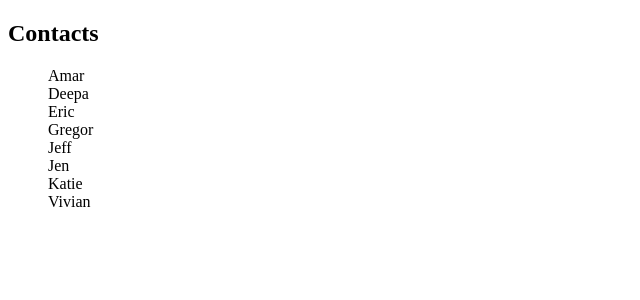
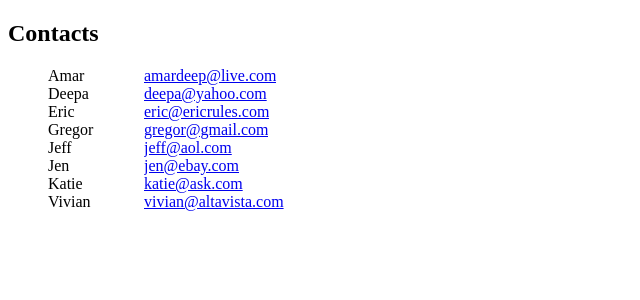
Before and after one commit to brgibson/www, a PHP site: page /contacts/contacts.html in a window 1280 px wide. Shown: the top 300 px of the page, without its empty margins (0-640 px from the left). Run offline with PHP 8.4, Linux system fonts and the light colour scheme.

Commit message:
contacts - adding mailto on emails - adding styling for revealing details

```diff
--- a/contacts/contacts.css
+++ b/contacts/contacts.css
@@ -12,31 +12,47 @@ dl, dt, dd{
 #contacts > dl > dd {
     display: inline-block;
 }
-#contacts .details { /* we don't want to display most of the contact info initially */
+#contacts .details {
+    position: absolute;
+    z-index: 1;
+}
+#contacts .details dd {
     height: 0;
+    opacity:0; /* used for transition */
     overflow: hidden;
-    position: absolute;
     visibility: hidden;
     width: 0;
 
     opacity:0;
-    transition: opacity .1s ease-in-out;
-   -moz-transition: opacity .1s ease-in-out;
-   -webkit-transition: opacity .1s ease-in-out;
+    transition: opacity 2.1s ease-in-out;
 }
 #contacts .details dt { /* these terms are for screen readers only */
     height: 0;
     overflow: hidden;
-    position: absolute;
+    position: relative;
     visibility: hidden;
     width: 0;
 }
-#contacts > dl:hover .details {
+#contacts .details .show,
+#contacts > dl:hover .details dd {
     height: auto;
     opacity: 1;
-    position: absolute;
+    position: inherit;
     visibility: visible;
     width: auto;
+}
+#contacts > dl:hover,
+#contacts > dl:hover .details {
+    background-color: lightpink;
+    z-index: 2;
+}
+
+/* CSS Transitions - not important so only using the non-browser targeted version - also not sure if I like them, but felt like playing :) */
+#contacts .details {
+    transition: background .1s;
+}
+#contacts .details dd {
+    transition: opacity .1s;
 }
 
 /* IE7 hacks */
--- a/contacts/contacts.html
+++ b/contacts/contacts.html
@@ -23,6 +23,10 @@
             //add the contacts to the page
             var contactsContainer = document.getElementById("contacts");
             contactsContainer.innerHTML = convertTabularContactData(tabularContactData);
+
+
+
+            //todo - can we use schema.org attributes for targeting needed for email/phone link (ie. get elements by tag name - check for attribute 'blah')
         </script>
         <!-- todo - it might be cool to add a search function -->
     </body>
--- a/contacts/convertTabularContactData.js
+++ b/contacts/convertTabularContactData.js
@@ -102,9 +102,11 @@ var convertTabularContactData = (function() {
             getMarkup : function() {
                 var markup = "<dl>";
                 markup +=       "<dt class='name'>"+ _dataParser.getName() +"</dt>";
-                markup +=       "<dd class='details'>" +
+                markup +=       "<dd class='details'>" + //wrapping the details in one term so styling can be easily applied
                                     "<dl>" +
-                                        "<dt>Email</dt><dd class='email'>"+ _dataParser.getEmail() +"</dd>" +
+                                        "<dt>Email</dt><dd class='email show'>" +
+                                                          "<a href='mailto:"+ _dataParser.getEmail() +"'>"+ _dataParser.getEmail() +"</a>" +
+                                                      "</dd>" +
                                         "<dt>Phone Number</dt><dd class='phone'>"+ _dataParser.getPhone() +"</dd>" +
                                         "<dt>Address</dt><dd>"+ _dataParser.getAddress() +"</dd>" +
                                         "<dt>Map</dt><dd><a href='"+ _dataParser.getMapUrl() +"'>map</a></dd>" +
```
